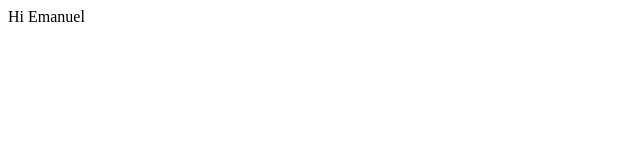
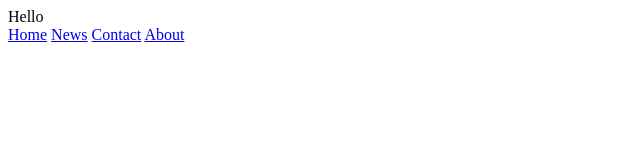
Before and after one commit to Emanuel23238/cisyphus, a plain HTML site: page index.html in a window 1280 px wide. Shown: the whole page, without its empty margins (0-640 px from the left). Drawn offline with Linux system fonts and the light colour scheme.

Commit message:
Update index.html

```diff
--- a/index.html
+++ b/index.html
@@ -1,5 +1,17 @@
 <html>
 <body>
-Hi Emanuel
+Hello
 </body>
 </html>
+
+<div class="topnav" id="myTopnav">
+
+ <a href="home.html">Home</a>
+
+ <a href="news.html">News</a>
+
+ <a href="contact.html">Contact</a>
+
+ <a href=”about.html">About</a>
+
+</div>
```
